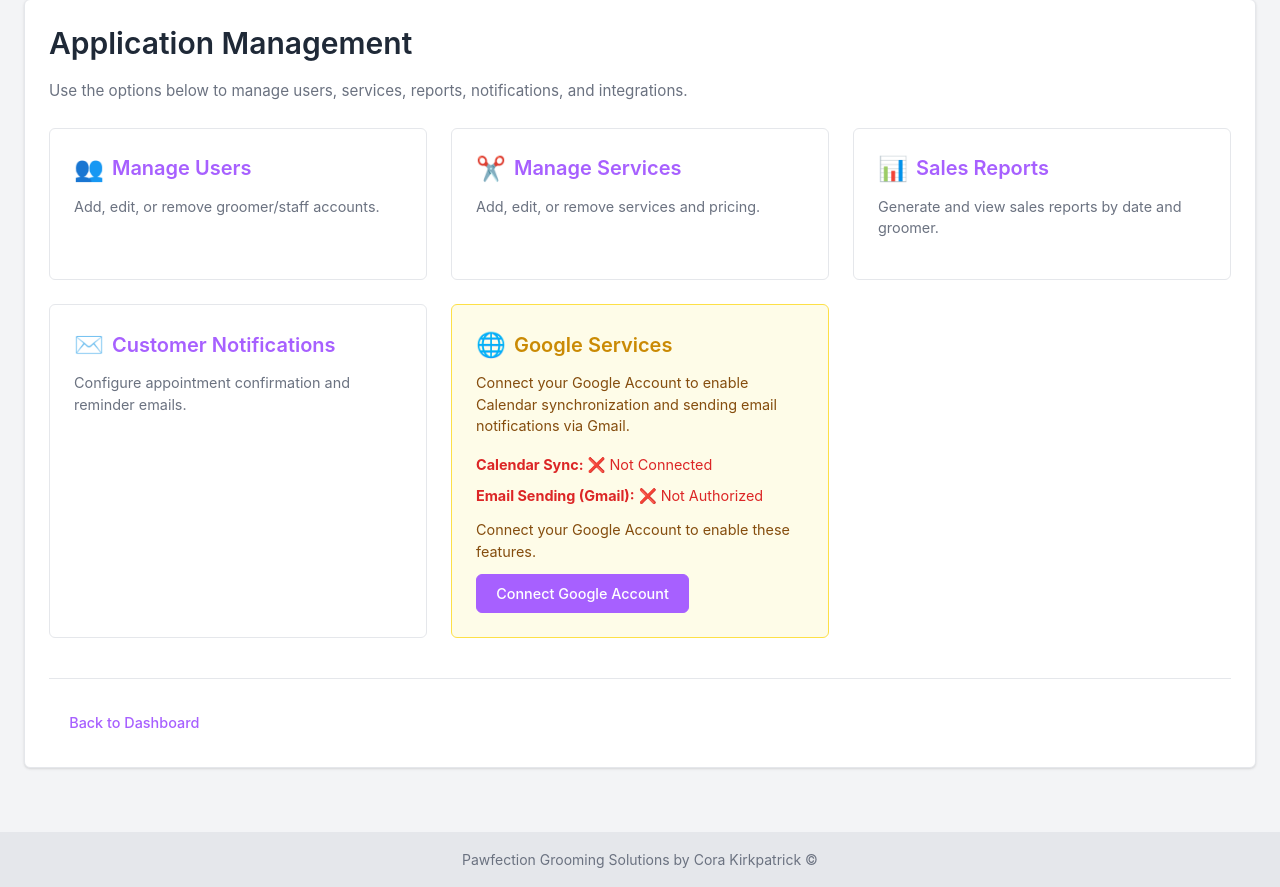
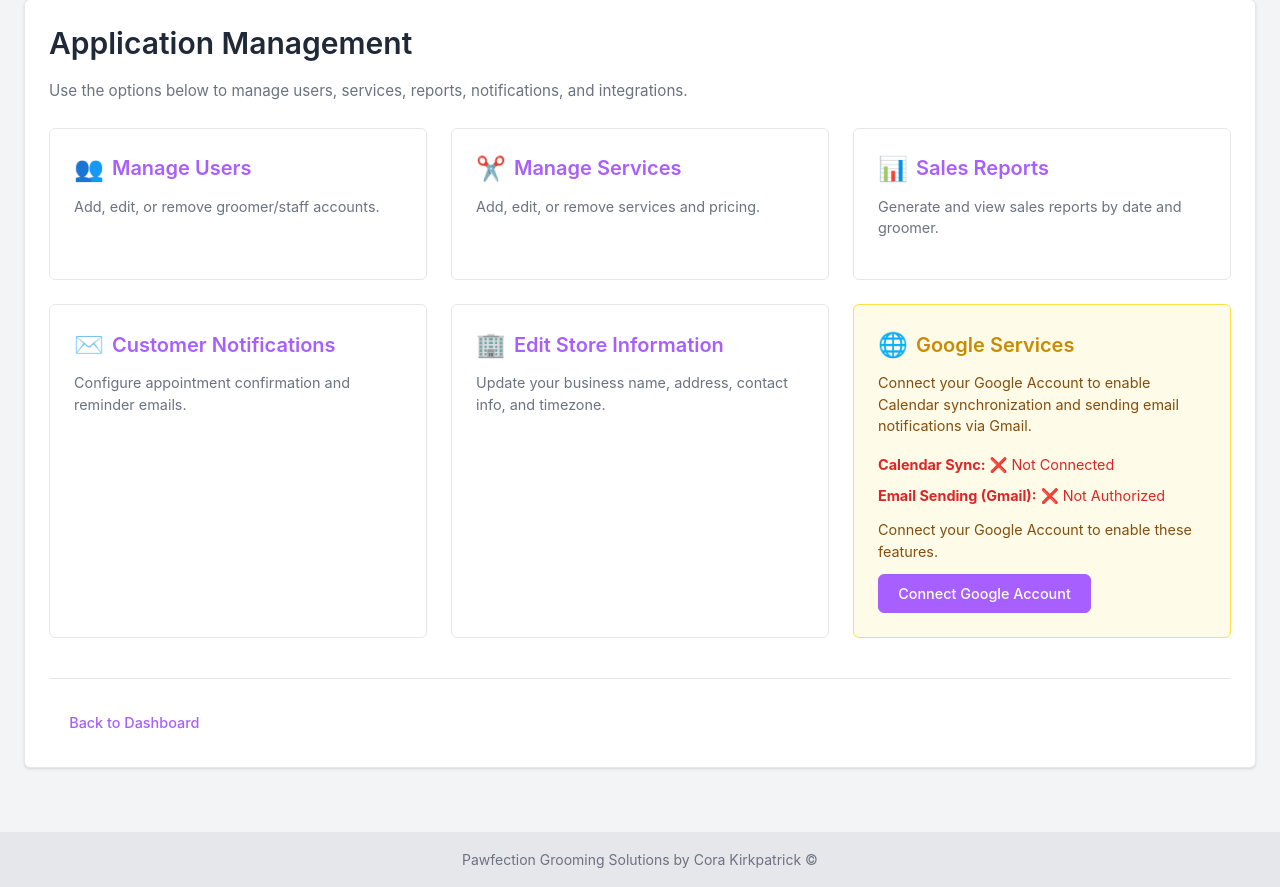
Before and after one commit to CoraReneeOfficial/pawfection_testing, a Flask app: page /management in a window 1280 px wide. Shown: the part 184-1071 px from the top of the page. Run offline with Flask 3, Linux system fonts and the light colour scheme; the visitor is signed in with stand-in values (Sample User, id 1); tables that the repository leaves empty hold one stand-in row (values such as "Sample post"); grey boxes marked "Sample" are stand-in pictures; parts of the project's set-up code (start-up, migrations or seed data) failed here and were passed over.

Commit message:
bug update

```diff
--- a/management/routes.py
+++ b/management/routes.py
@@ -15,6 +15,7 @@ from google_auth_oauthlib.flow import Flow
 from googleapiclient.discovery import build
 import json
 from google.oauth2.credentials import Credentials as GoogleCredentials
+import pytz
 
 management_bp = Blueprint('management', __name__)
 
@@ -856,3 +857,31 @@ def google_oauth2callback():
         flash("No store context. Cannot save Google token.", "danger")
     current_app.logger.info(f"[Google OAuth] oauth2callback complete for user: {getattr(g.user, 'id', None)} store: {getattr(g.user, 'store_id', None)}")
     return redirect(url_for('management.management'))
+
+@management_bp.route('/manage/store/edit', methods=['GET', 'POST'])
+@admin_required
+def edit_store():
+    """
+    Allows admin to edit store information, including name, address, contact info, and timezone.
+    """
+    store = Store.query.filter_by(id=g.user.store_id).first()
+    if not store:
+        abort(404)
+
+    # List of common timezones (can be expanded)
+    timezones = pytz.all_timezones
+
+    if request.method == 'POST':
+        store.name = request.form.get('name', store.name)
+        store.address = request.form.get('address', store.address)
+        store.phone = request.form.get('phone', store.phone)
+        store.email = request.form.get('email', store.email)
+        store.timezone = request.form.get('timezone', store.timezone)
+        try:
+            db.session.commit()
+            flash('Store information updated successfully.', 'success')
+            return redirect(url_for('management.edit_store'))
+        except Exception as e:
+            db.session.rollback()
+            flash('Failed to update store information.', 'danger')
+    return render_template('edit_store.html', store=store, timezones=timezones)
--- a/models.py
+++ b/models.py
@@ -16,6 +16,10 @@ class Store(db.Model):
     subscription_ends_at = db.Column(db.DateTime, nullable=True)
     google_token_json = db.Column(db.Text, nullable=True)  # Store Google OAuth token as JSON per store
     google_calendar_id = db.Column(db.String(255), nullable=True)  # Store Google Calendar ID for the store
+    address = db.Column(db.String(200), nullable=True)
+    phone = db.Column(db.String(50), nullable=True)
+    email = db.Column(db.String(120), nullable=True)
+    timezone = db.Column(db.String(64), nullable=True)
 
     # Relationships to other models, ensuring data is linked to the store
     users = db.relationship('User', backref='store', lazy=True)
--- a/templates/calendar.html
+++ b/templates/calendar.html
@@ -172,6 +172,7 @@
     <div class="calendar-actions-header">
          <a href="https://calendar.google.com/" target="_blank" class="button">Open Shared Google Calendar</a>
          <a href="{{ url_for('dashboard') }}" class="button button-secondary">Back to Dashboard</a>
+         <button type="button" class="button button-secondary" onclick="window.location.reload();" style="margin-left: 0.5rem;">Refresh</button>
     </div>
 
 </div> {# End of content-card #}
--- a/templates/management.html
+++ b/templates/management.html
@@ -108,6 +108,13 @@
             </div>
         </a>
 
+        <a href="{{ url_for('management.edit_store') }}" class="management-card">
+            <div>
+                <h3><span class="icon">🏢</span> Edit Store Information</h3>
+                <p>Update your business name, address, contact info, and timezone.</p>
+            </div>
+        </a>
+
         {# MODIFIED: Google Services Card #}
         <div class="management-card google-services-card">
             <div>
```
Also changed, not shown: templates/edit_store.html (added, +79 -0 lines), 1 other file.
